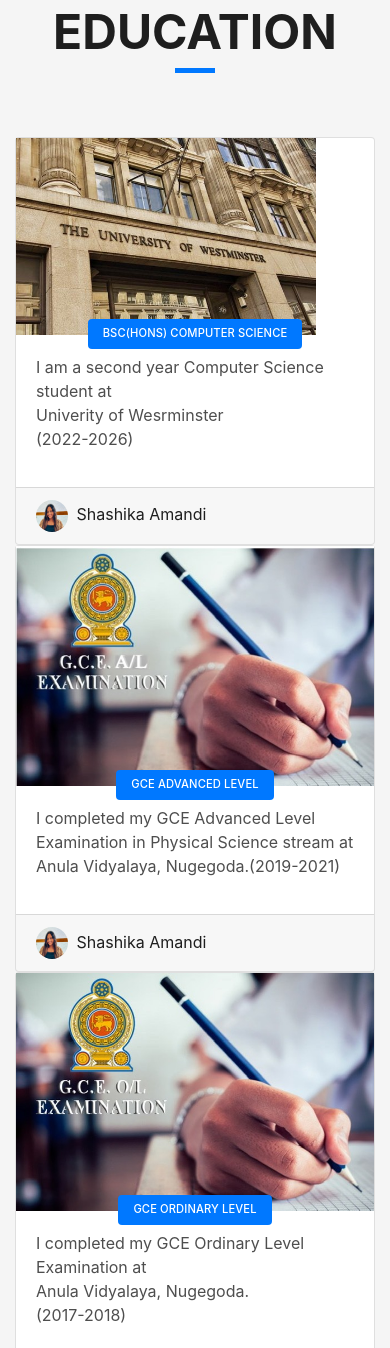
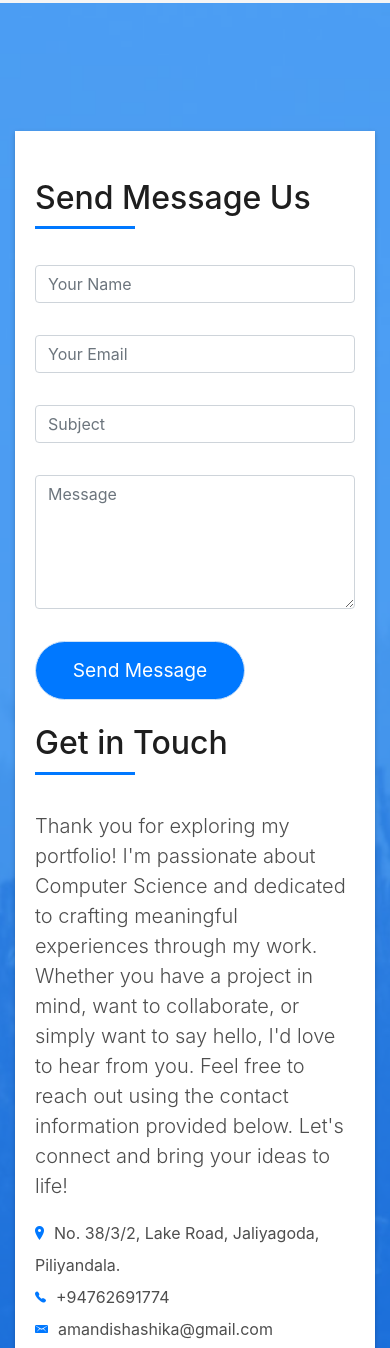
Before and after one commit to ShashikaAmandi/Portfolio, a plain HTML site: page index.html in a window 390 px wide. Shown: the part 6915-8263 px from the top of the page. Drawn offline with Linux system fonts and the light colour scheme; files whose address does not match are found by name.

Commit message:
removed edu

```diff
--- a/index.html
+++ b/index.html
@@ -379,96 +379,11 @@
     </div>
   </div>
 
-  <!--/ Section Blog Star /-->
-  <section id="blog" class="blog-mf sect-pt4 route">
-    <div class="container">
-      <div class="row">
-        <div class="col-sm-12">
-          <div class="title-box text-center">
-            <h3 class="title-a">
-              EDUCATION
-            </h3>
-            <div class="line-mf"></div>
-          </div>
-        </div>
-      </div>
-      <div class="row">
-        <div class="col-md-4">
-          <div class="card card-blog">
-            <div class="card-img">
-              <a href="blog-single.html"><img src="img/Westminster1.jpg" width="300px" height="5px" class="img-fluid"></a>
-            </div>
-            <div class="card-body">
-              <div class="card-category-box">
-                <div class="card-category">
-                  <h6 class="category">BSc(Hons) Computer Science</h6>
-                </div>
-              </div>
-              <p class="card-description">
-                I am a second year Computer Science student at  <br>Univerity of Wesrminster<br>(2022-2026)
-              </p>
-            </div>
-            <div class="card-footer">
-              <div class="post-author">
-                <a href="#">
-                  <img src="img/testimonial-2.jpg" alt="" class="avatar rounded-circle">
-                  <span class="author">Shashika Amandi</span>
-                </a>
-              </div>
-            </div>
-          </div>
-        </div>
-        <div class="col-md-4">
-          <div class="card card-blog">
-            <div class="card-img">
-              <a href="blog-single.html"><img src="img/AL.jpg" alt="" class="img-fluid"></a>
-            </div>
-            <div class="card-body">
-              <div class="card-category-box">
-                <div class="card-category">
-                  <h6 class="category">GCE Advanced Level</h6>
-                </div>
-              </div>
-              <p class="card-description">
-                I completed my GCE Advanced Level Examination in Physical Science stream at Anula Vidyalaya, Nugegoda.(2019-2021)
-              </p>
-            </div>
-            <div class="card-footer">
-              <div class="post-author">
-                <a href="#">
-                  <img src="img/testimonial-2.jpg" alt="" class="avatar rounded-circle">
-                  <span class="author">Shashika Amandi</span>
-                </a>
-              </div>
-            </div>
-          </div>
-        </div>
-        <div class="col-md-4">
-          <div class="card card-blog">
-            <div class="card-img">
-              <a href="blog-single.html"><img src="img/OL.jpg" alt="" class="img-fluid"></a>
-            </div>
-            <div class="card-body">
-              <div class="card-category-box">
-                <div class="card-category">
-                  <h6 class="category">GCE Ordinary Level</h6>
-                </div>
-              </div>
-              <p class="card-description">
-                I completed my GCE Ordinary Level Examination at <br>Anula Vidyalaya, Nugegoda.<br>(2017-2018)              </p>
-            </div>
-            <div class="card-footer">
-              <div class="post-author">
-                <a href="#">
-                  <img src="img/testimonial-2.jpg" alt="" class="avatar rounded-circle">
-                  <span class="author">Shashika Amandi</span>
-                </a>
-              </div>
-            </div>
-          </div>
-        </div>
-      </div>
-    </div>
+
+
+
+
+
 
 
   </section>
```
